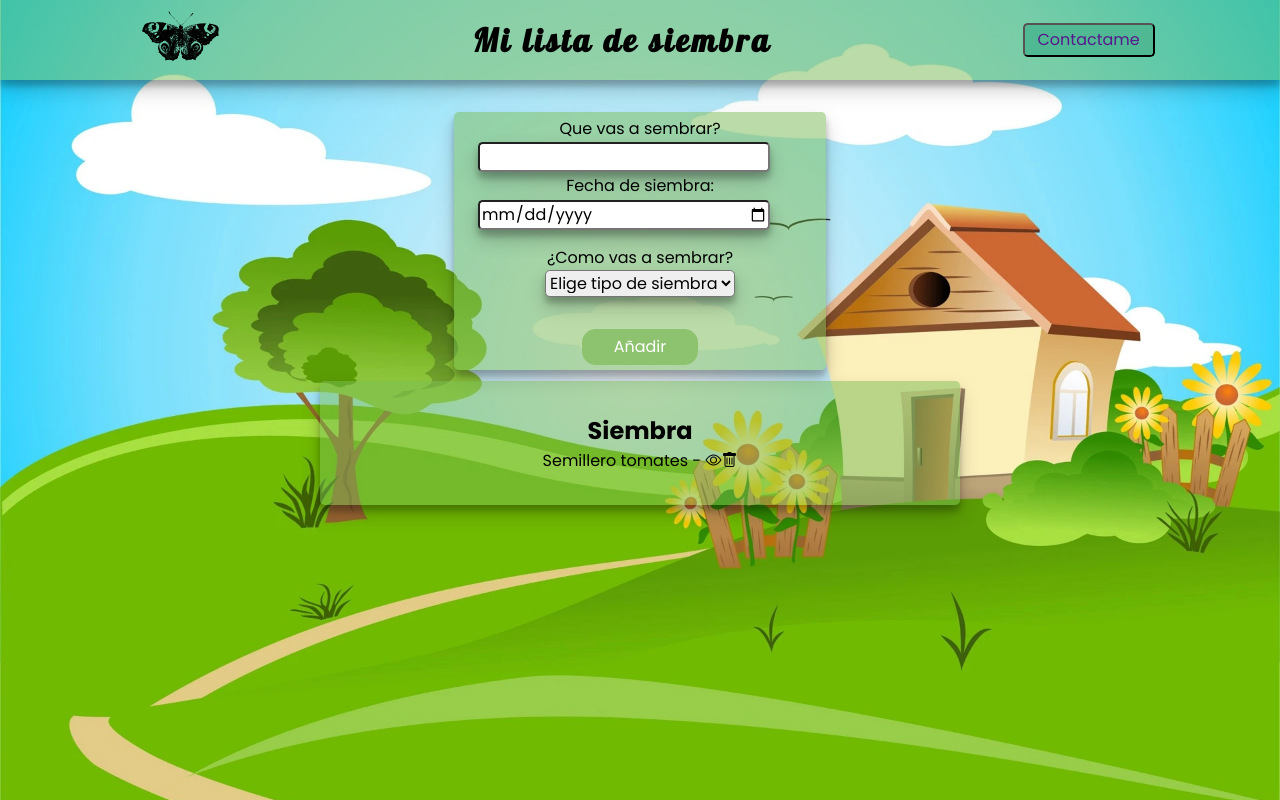
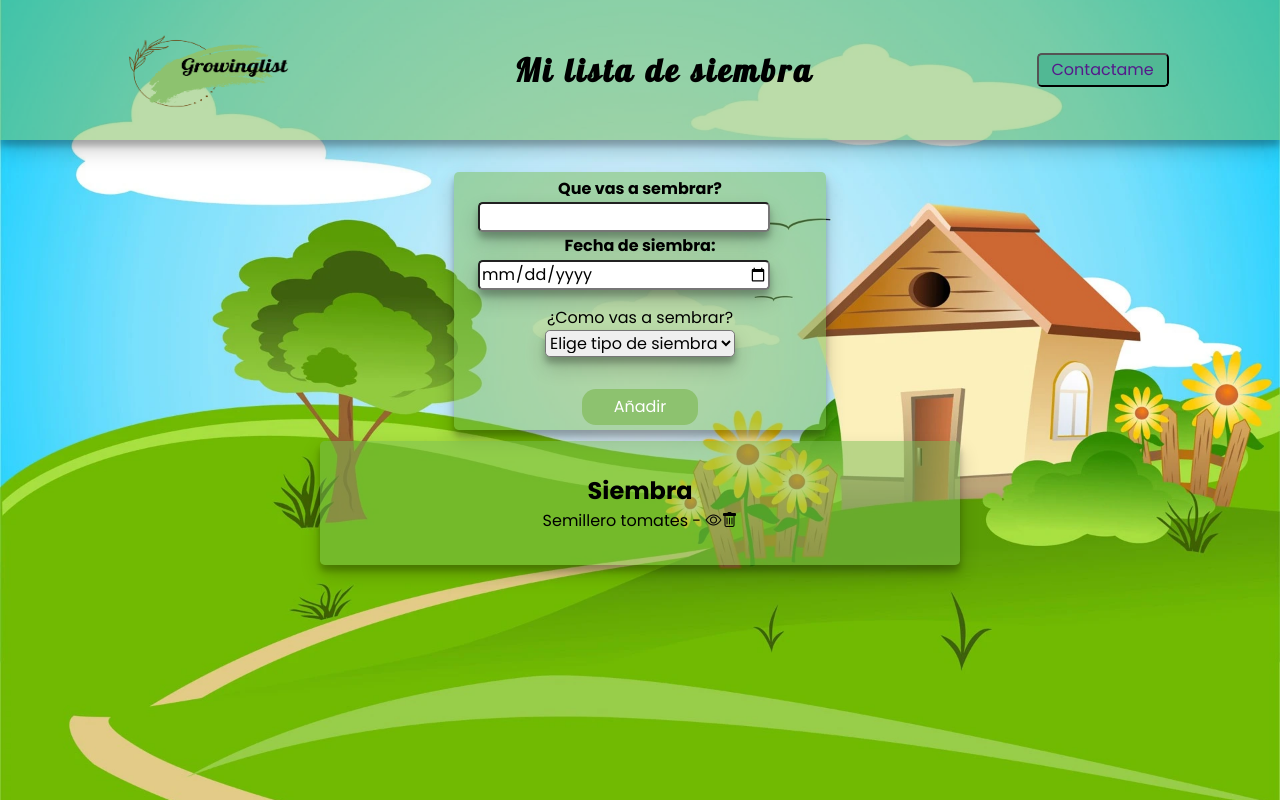
Before and after one commit to SirSuk/todohuerta, a website with bundled scripts: page index.html in a window 1280 px wide. Built offline with nearby package versions, Linux system fonts and the light colour scheme.

Commit message:
newlogo and style

```diff
--- a/index.html
+++ b/index.html
@@ -10,7 +10,7 @@
 </head>
 <body>
   <header class="header">
-    <img class="logo"src="daw.png" alt="">
+    <img class="logo"src="logonuevo.png" alt="">
     <h1 class="h1">Mi lista de siembra</h1>
     <button class="header-btn">
       <a href="" class="header-a">Contactame</a>
--- a/src/styles/sass/style.scss
+++ b/src/styles/sass/style.scss
@@ -50,8 +50,8 @@ body {
     letter-spacing: .2rem;;
   }
   & .logo {
-    width: 80px;
-    margin-left:1rem;
+    width: 180px;
+    height: 140px;
   }
   & .header-btn{
     padding:.2rem .8rem ;
@@ -89,13 +89,16 @@ body {
       flex-direction: column;
       gap: .1rem;
       border-radius: $radius;
-      & input:focus{
+      &   input:focus{
         color: primary;
       }
       .input{
         border-radius: $radius;
         box-shadow: $shadow;
         width:90%;
+        }
+        & .label{
+          font-weight: bold;
         }
     }
     & div.select-container {
@@ -110,6 +113,8 @@ body {
       }
     }
   }
+
+
 
   .btn{
     margin-top:2rem;
@@ -130,7 +135,11 @@ body {
   width: 80%;
   padding: 2rem;
   background-color: $secondary;
-
+  &.siembra{
+    display: flex;
+    gap:2rem;
+    justify-content: space-between;
+  }
   &h2{
     text-align:center;
   }
```
Also changed, not shown: logonuevo.png (added), src/styles/css/style.css, 1 other file.
